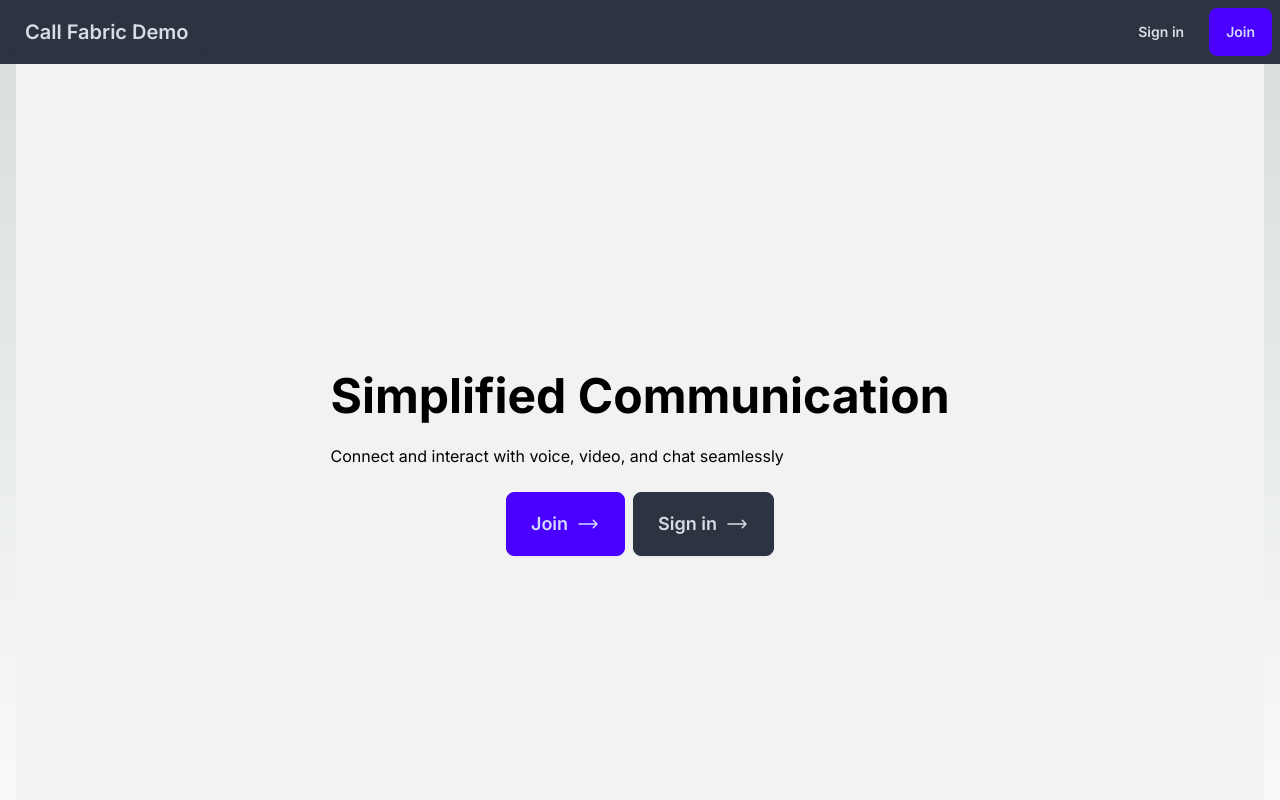
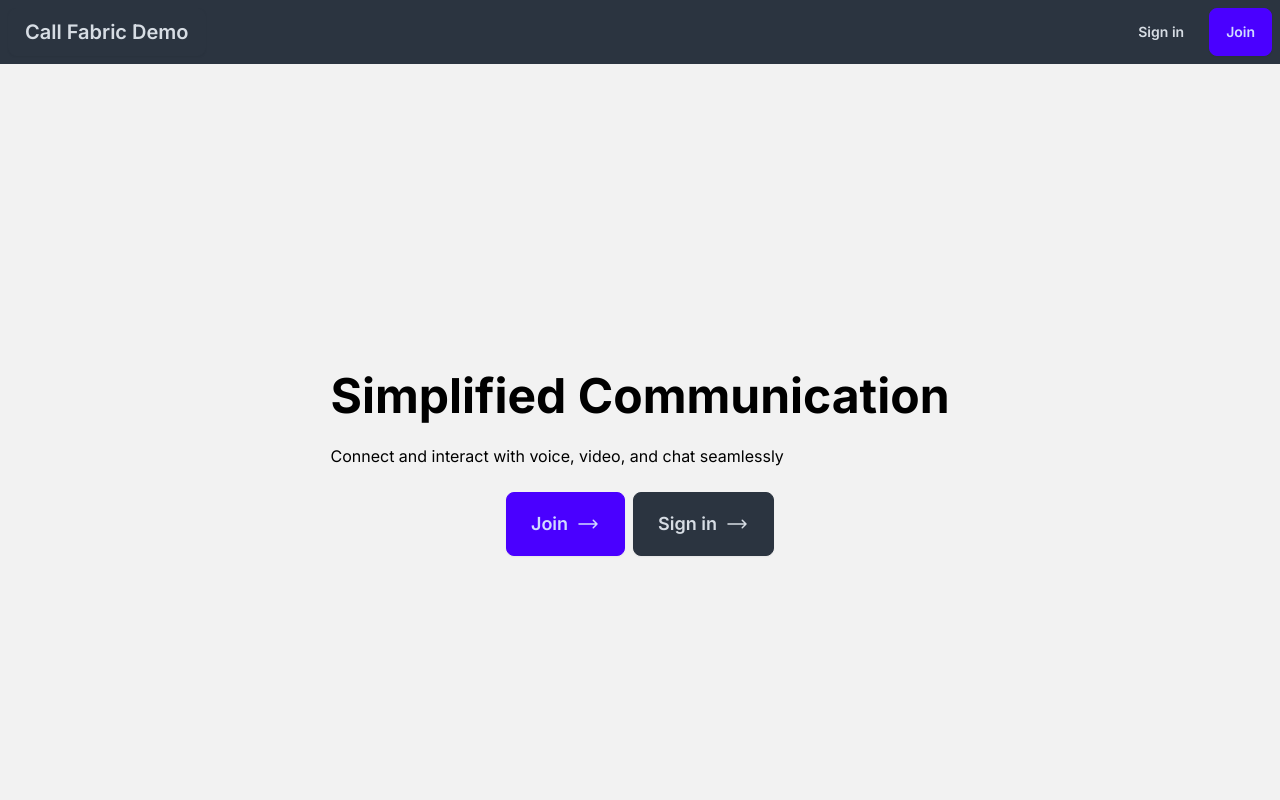
Before and after one commit to ryanwi/call-fabric-nextjs-example, a Next.js app: page / in a window 1280 px wide. Shown: the top 800 px of the page. Built offline with nearby package versions, Linux system fonts and the light colour scheme; no server answers.

Commit message:
Remove background color differences

```diff
--- a/app/layout.tsx
+++ b/app/layout.tsx
@@ -21,7 +21,7 @@ export default function RootLayout({
     <html lang="en">
       <body className={inter.className}>
         <Header />
-        <div className="container mx-auto px-4">
+        <div className="bg-base-100">
         {children}
         </div>
         <Footer />
```
